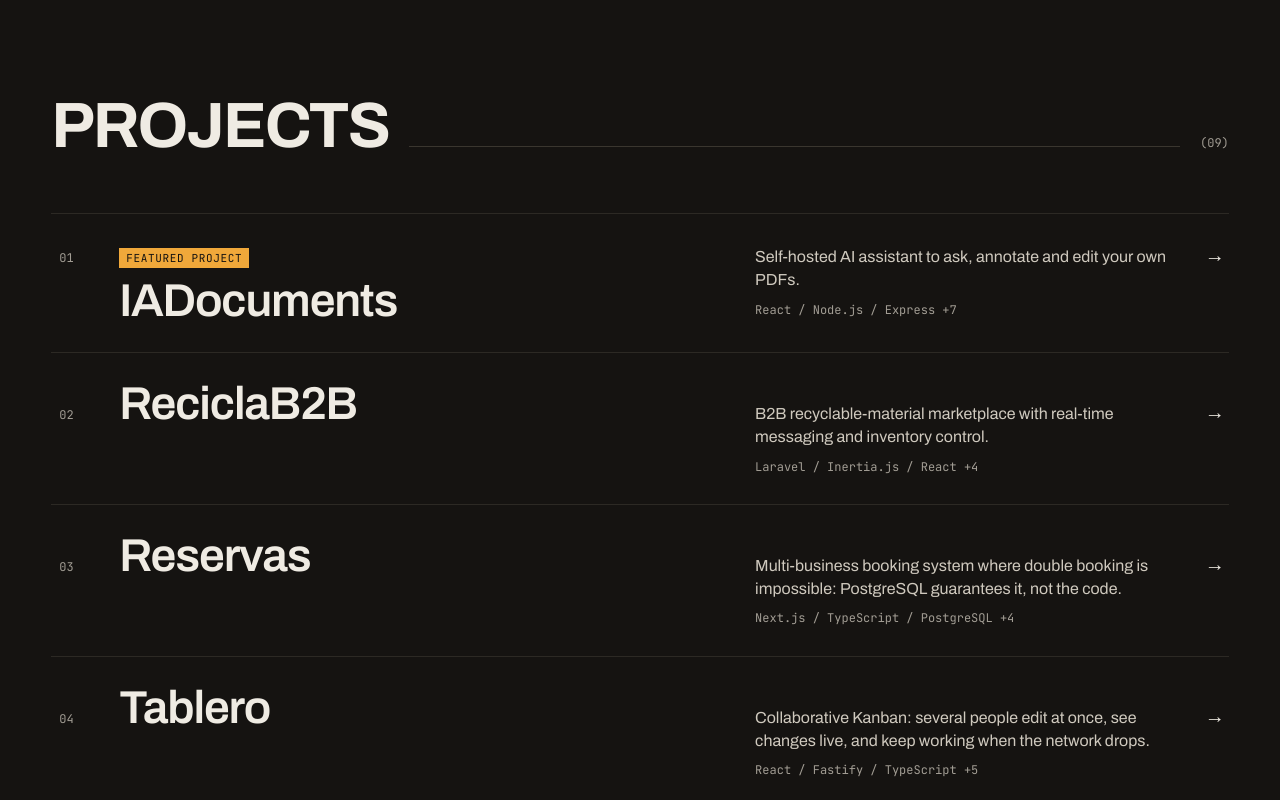
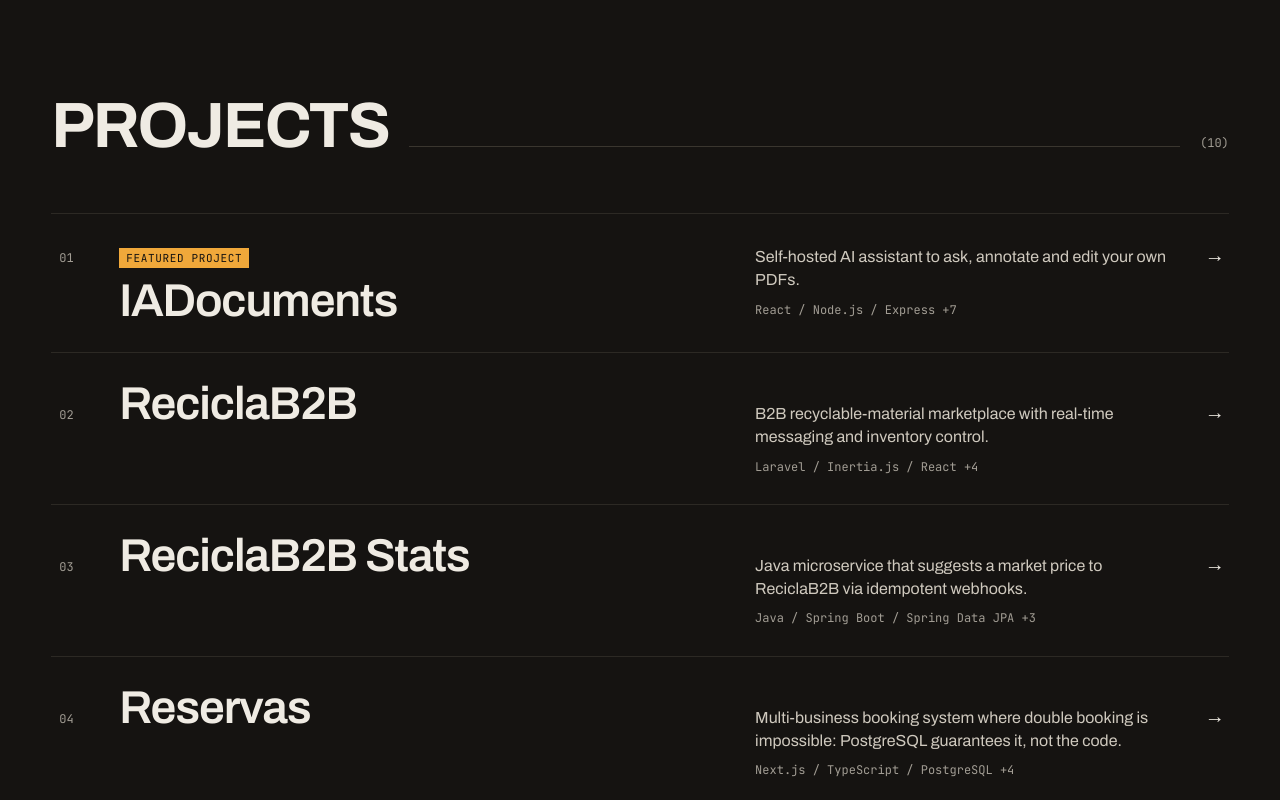
Before and after one commit to JuanMiguelAbellan/portfolio, a React (Vite) app: page / in a window 1280 px wide. Shown: the part 1620-2420 px from the top of the page. Built offline with nearby package versions, Linux system fonts and the light colour scheme.

Commit message:
Añade ReciclaB2B Stats al portfolio

```diff
--- a/src/data/projects.js
+++ b/src/data/projects.js
@@ -7,6 +7,7 @@
 import previewReservas from '../assets/previews/reservas.webp'
 import previewTablero from '../assets/previews/tablero.webp'
 import previewDocsSearchMcp from '../assets/previews/docs-search-mcp.webp'
+import previewReciclab2bStats from '../assets/previews/reciclab2b-stats.webp'
 
 export const projects = [
   {
@@ -42,6 +43,38 @@
     links: {
       demo: 'https://web-production-4d6ac.up.railway.app',
       github: 'https://github.com/JuanMiguelAbellan/reciclab2b',
+    },
+  },
+  {
+    id: 'reciclab2b-stats',
+    featured: false,
+    title: 'ReciclaB2B Stats',
+    preview: previewReciclab2bStats,
+    summary: {
+      es: 'Microservicio Java que sugiere precio de mercado a ReciclaB2B vía webhooks idempotentes.',
+      en: 'Java microservice that suggests a market price to ReciclaB2B via idempotent webhooks.',
+    },
+    description: {
+      es: 'Microservicio en Spring Boot, aparte de ReciclaB2B y con su propia base de datos: cuando un productor publica una oferta, sugiere un precio por tonelada calculado a partir de pedidos reales ya completados (no de precios pedidos sin aceptar), con reserva a ofertas publicadas y honestidad explícita si no hay datos suficientes. ReciclaB2B le envía eventos por webhook al publicar/cerrar ofertas y completar pedidos, siempre best-effort: si el servicio de stats falla, la acción real en el marketplace nunca se bloquea.',
+      en: 'Spring Boot microservice, separate from ReciclaB2B with its own database: when a producer publishes an offer, it suggests a price per ton computed from real completed orders (not unaccepted asking prices), falling back to published offers, and honestly saying so when there isn\'t enough data either way. ReciclaB2B feeds it events via webhook when offers are published/closed and orders completed — always best-effort, so a failure in the stats service never blocks the real marketplace action.',
+    },
+    highlights: {
+      es: [
+        'Decisión de arquitectura deliberada: nada de compartir base de datos con ReciclaB2B (antipatrón clásico de microservicios) — se alimenta solo por webhooks propios, idempotentes.',
+        'Un bug real que los tests cazaron: una migración declaraba generation_year como SMALLINT mientras la entidad JPA lo mapeaba como Integer — la validación de esquema de Hibernate lo detectó al momento, algo que H2 (en vez de Postgres real) nunca habría cazado.',
+        '16 tests: unitarios sobre la lógica de mediana/reserva y de integración completa con Testcontainers (Postgres real, no en memoria) — cubren idempotencia, autenticación y el caso honesto de "no hay datos suficientes".',
+        'Cliente HTTP en el lado Laravel con timeout corto que nunca lanza excepción: un fallo del servicio de stats jamás impide publicar una oferta o completar un pedido real.',
+      ],
+      en: [
+        'Deliberate architecture call: no shared database with ReciclaB2B (the classic microservices anti-pattern) — fed only through its own idempotent webhooks.',
+        'A real bug the test suite caught: a migration declared generation_year as SMALLINT while the JPA entity mapped it as Integer — Hibernate\'s schema validation caught it immediately, something H2 (instead of a real Postgres) would never have surfaced.',
+        '16 tests: unit tests for the median/fallback logic, plus full integration tests via Testcontainers against a real Postgres — covering idempotency, auth, and the honest "not enough data" case.',
+        'A short-timeout HTTP client on the Laravel side that never throws: a stats-service failure can never block publishing a real offer or completing a real order.',
+      ],
+    },
+    tech: ['Java', 'Spring Boot', 'Spring Data JPA', 'PostgreSQL', 'Flyway', 'Testcontainers'],
+    links: {
+      github: 'https://github.com/JuanMiguelAbellan/reciclab2b-stats',
     },
   },
   {
```
Also changed, not shown: src/assets/previews/reciclab2b-stats.webp (added).
